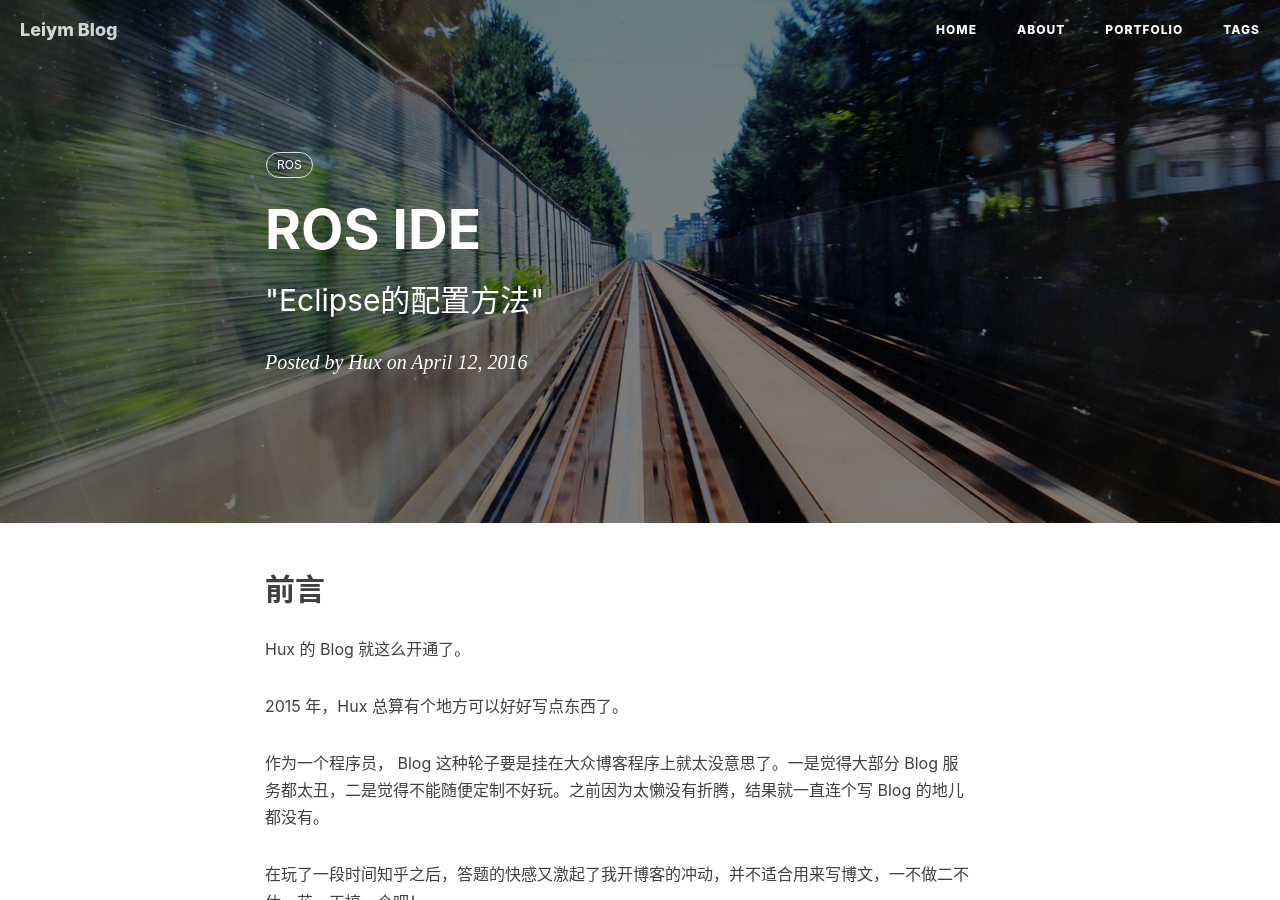
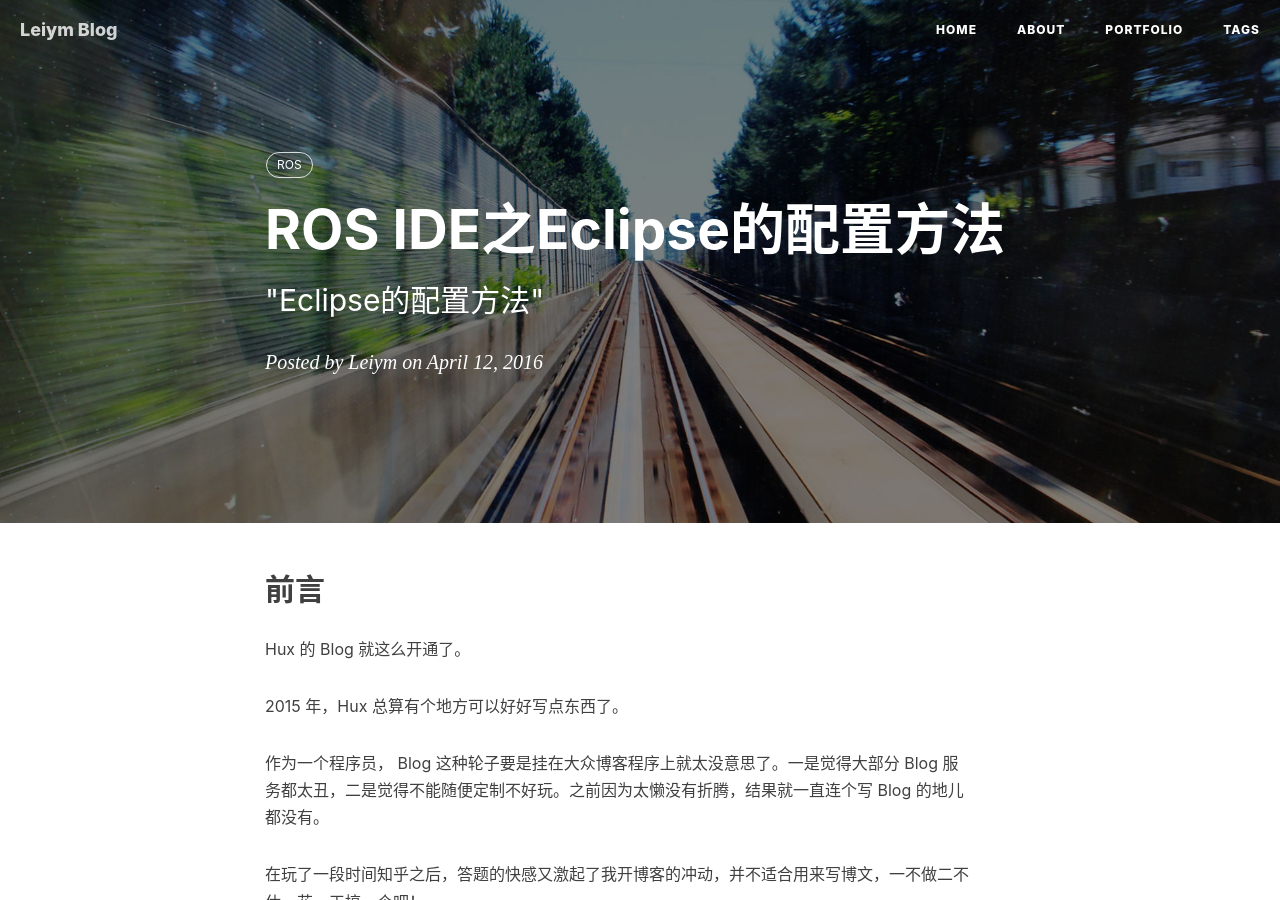
Before and after one commit to ozaki8/missmiaom.github.io, a Jekyll site: the page built from _posts/2016-04-12-ros-ide-eclipse.markdown, in a window 1280 px wide and 900 px high. Built offline with Jekyll 4.4.1, drawn with Linux system fonts in a browser that asks for light colours; nearby versions of some CDN libraries; comment, search, counter and statistics services are not loaded.

Commit message:
Update 2016-04-12-ros-ide-eclipse.markdown

```diff
--- a/_posts/2016-04-12-ros-ide-eclipse.markdown
+++ b/_posts/2016-04-12-ros-ide-eclipse.markdown
@@ -1,9 +1,9 @@
 ---
 layout:     post
-title:      "ROS IDE"
+title:      "ROS IDE之Eclipse的配置方法"
 subtitle:   "\"Eclipse的配置方法\""
 date:       2016-04-12 12:00:00
-author:     "Hux"
+author:     "Leiym"
 header-img: "img/post-bg-2015.jpg"
 tags:
     - ROS
```
Also changed, not shown: other parts of _posts/2016-04-12-ros-ide-eclipse.markdown (+0 -2 lines).
